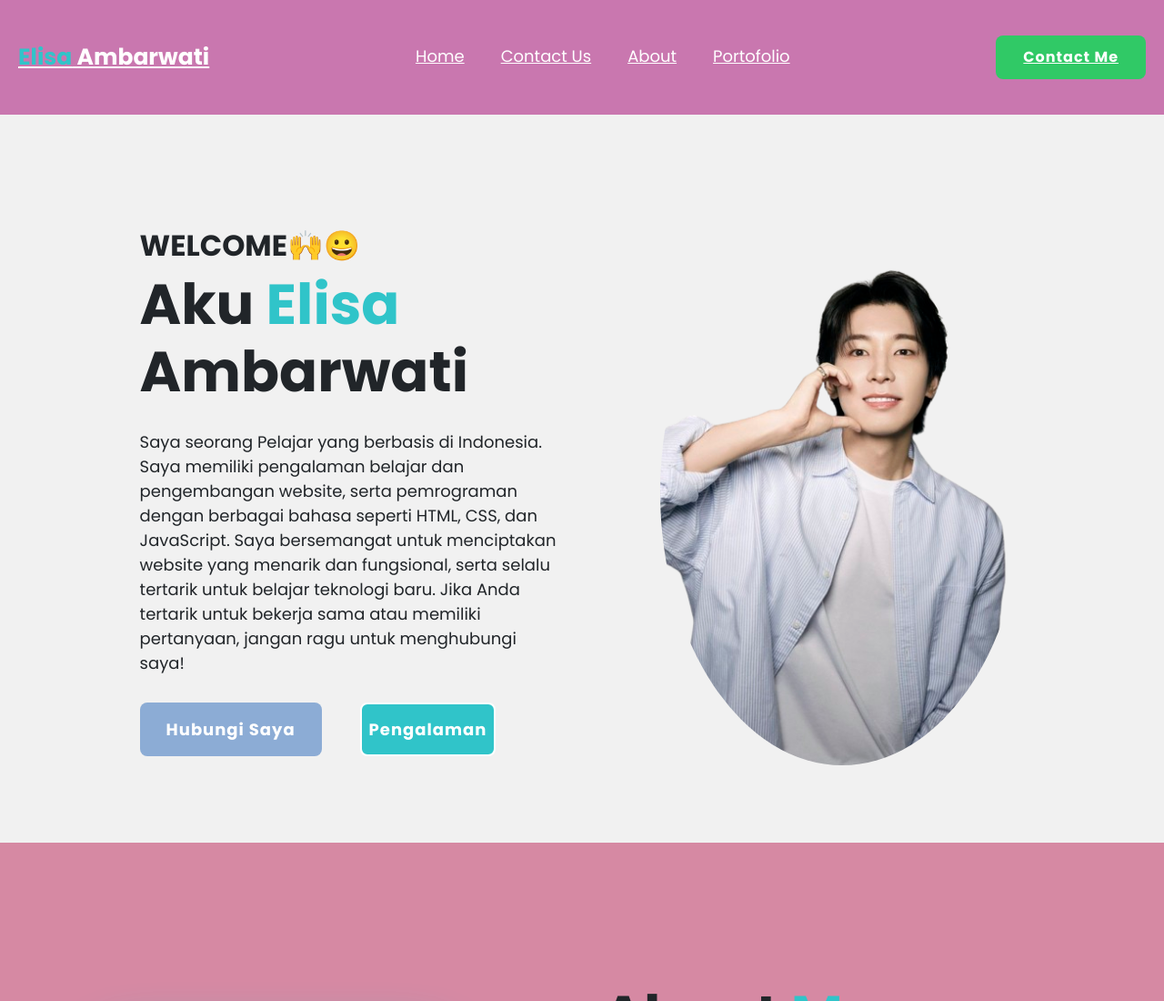
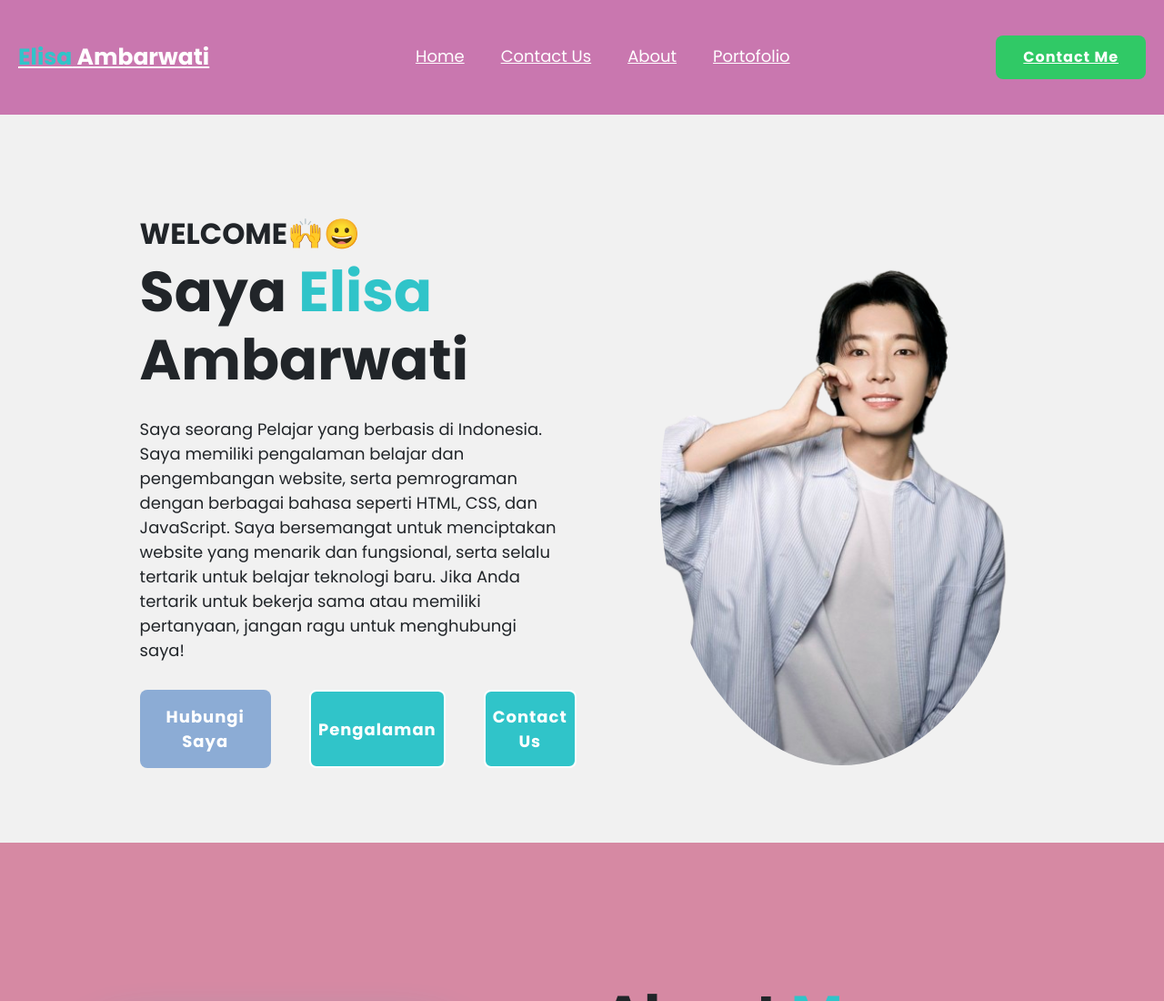
Before and after one commit to dinonara111/belajar-web, a plain HTML site: page index.html in a window 1280 px wide. Shown: the top 1100 px of the page at 91% size. Drawn offline with nearby package versions, Linux system fonts and the light colour scheme.

Commit message:
update button

```diff
--- a/index.html
+++ b/index.html
@@ -25,12 +25,13 @@
     <section class="home" >
         <div class="home-content">
             <h2>WELCOME🙌😀</h2>
-            <h1> Aku <span>Elisa <br></span> Ambarwati </h1>
+            <h1> Saya <span>Elisa <br></span> Ambarwati </h1>
             <p>
                  Saya seorang Pelajar yang berbasis di Indonesia. Saya memiliki pengalaman belajar dan pengembangan website, serta pemrograman dengan berbagai bahasa seperti HTML, CSS, dan JavaScript. Saya bersemangat untuk menciptakan website yang menarik dan fungsional, serta selalu tertarik untuk belajar teknologi baru. Jika Anda tertarik untuk bekerja sama atau memiliki pertanyaan, jangan ragu untuk menghubungi saya!</p>
                  <div class="btn-box">
                     <button class="btn-1">Hubungi Saya</button>
                     <button class="btn-2">Pengalaman</button>
+                    <button class="btn-2">Contact Us</button>
                  </div>
         </div>
         <div class="img-box">
```
